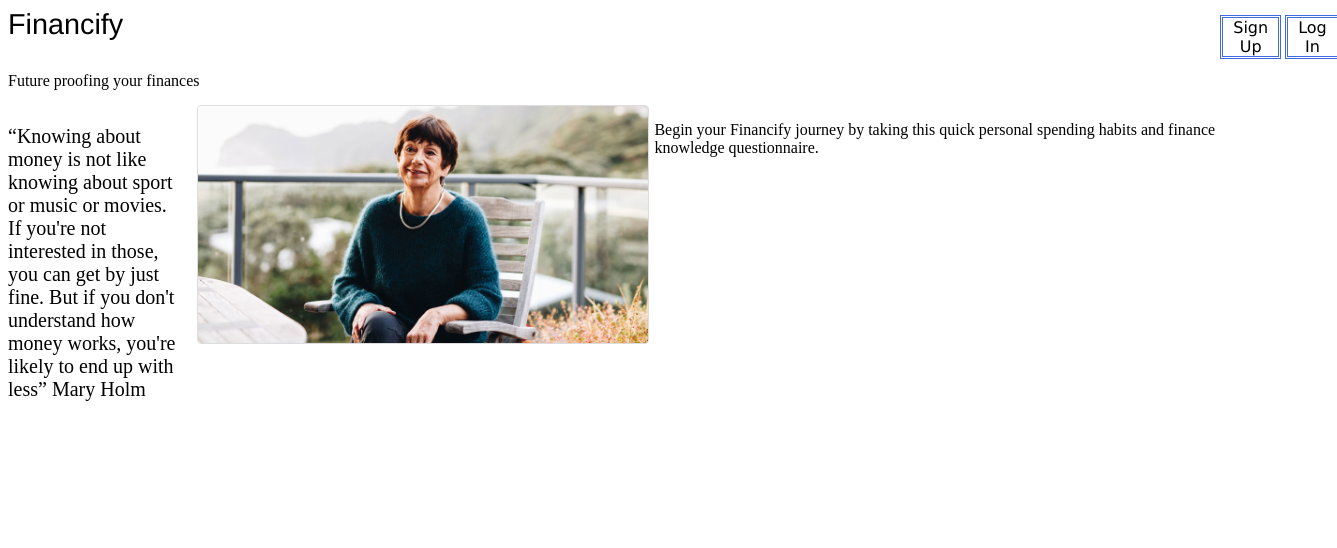
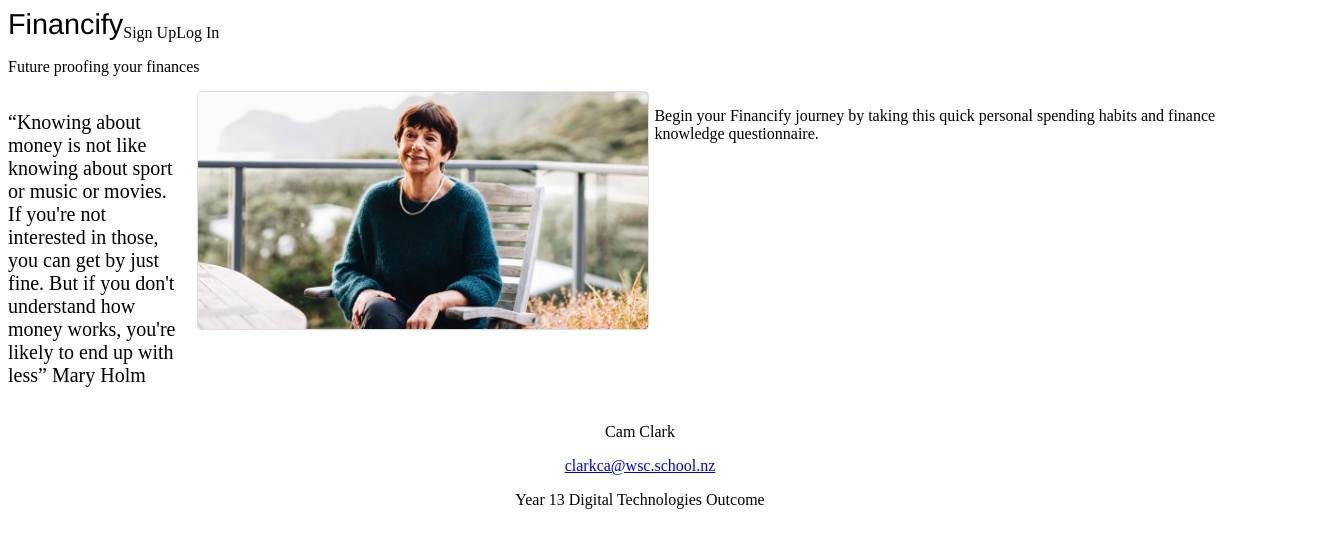
Before and after one commit to SirCashCammy/Financify-Folder, a plain HTML site: page index.html in a window 1280 px wide. Shown: the whole page, 1337 px wide, since content can reach past the window. Drawn offline with Linux system fonts and the light colour scheme.

Commit message:
homepage.html --> index.html
also added a footer

```diff
--- a/homepage.html
+++ b/index.html
@@ -26,8 +26,7 @@
         “Knowing about money is not like knowing about sport or music or movies.
         If you're not interested in those, you can get by just fine. But if you
         don't understand how money works, you're likely to end up with less”
-        Mary Holm
-      </p>
+        Mary Holm </p>
       <img
         src="mary-holm-social-media.jpg"
         alt="Mary Holm Image"
@@ -35,10 +34,23 @@
       />
       <p class="quizHomepageStarter">
         Begin your Financify journey by taking this quick personal spending
-        habits and finance knowledge questionnaire.
-      </p>
+        habits and finance knowledge questionnaire. </p>
     </div>
 
+
+
+
+    <footer>
+    <div class="footer">
+      <p class="Author">
+        Cam Clark</p>
+        <p class="contactInfo">
+          <a href="clarkca@wsc.school.nz">clarkca@wsc.school.nz</a></p>
+        <p class="purpose">
+        Year 13 Digital Technologies Outcome</p>
+      </div>
+
+    </footer>
     <!-- Importing script (javascript) -->
     <script type="text/javascript" src="index.js"></script>
   </body>
--- a/stylesheet.css
+++ b/stylesheet.css
@@ -8,7 +8,7 @@
     margin-bottom: 0px;
   }
 
-.signup {
+.signupBtn {
   outline-style: double;
   outline-color: royalblue;
   padding-left: 10px;
@@ -26,7 +26,7 @@
   outline-style: solid;
 }
 
-.login {
+.loginBtn {
 outline-style: double;
 outline-color: royalblue;
   padding-left: 10px;
@@ -79,3 +79,7 @@
   display: flex;
   font-size:20px;
 }
+
+.footer {
+  text-align: center;
+}
```
